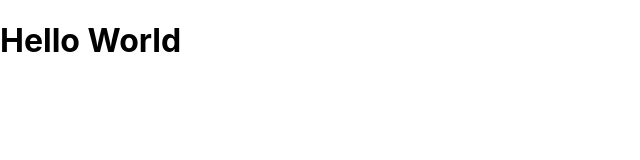
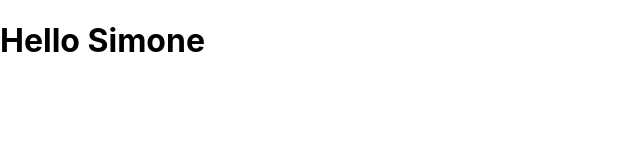
Before and after one commit to Chebaz/React, a React (Create React App) app in the folder my-app/: page / in a window 1280 px wide. Shown: the top 160 px of the page, without its empty margins (0-640 px from the left). Built offline with nearby package versions, Linux system fonts and the light colour scheme.

Commit message:
Esercizio jsx02

```diff
--- a/my-app/src/App.js
+++ b/my-app/src/App.js
@@ -1,6 +1,8 @@
 import React from "react";
+const name = "Simone";
+
 export default class HelloWorld extends React.Component {
   render() {
-    return <h1>Hello World</h1>;
+    return <h1>Hello {name}</h1>;
   }
 }
```
